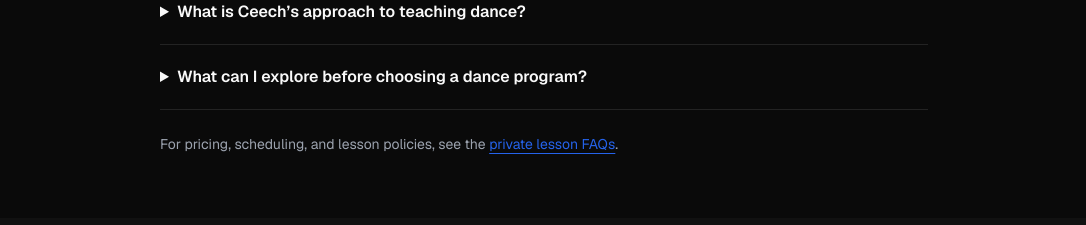
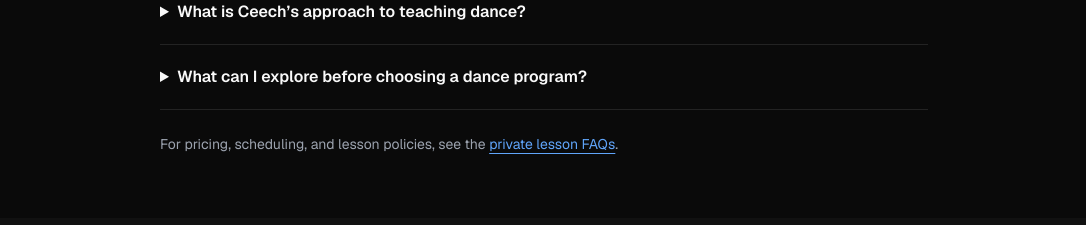
Before and after one commit to ceechhsu/dancewithceech-nextjs, a Next.js app: page / in a window 1280 px wide. Shown: the part 6580-6805 px from the top of the page, without its empty margins (96-1182 px from the left). Built offline with nearby package versions, Linux system fonts and the light colour scheme; no server answers; a web font is replaced by a local one.

Commit message:
Restore accessible homepage FAQ link contrast

```diff
--- a/src/app/globals.css
+++ b/src/app/globals.css
@@ -11,7 +11,7 @@
   --muted: #9CA3AF;
 
   /* Accent colors */
-  --accent-primary: #2563EB;   /* Electric blue, CTAs, links, highlights */
+  --accent-primary: #2563EB;   /* Electric blue for large CTA text and filled controls; use accessible blue for small text on dark surfaces. */
   --accent-primary-accessible: #60A5FA; /* Accessible blue for small text on dark surfaces */
   --accent-secondary: #FDB515; /* Cal Gold, milestones, achievements, badges */
   --accent-gold: #FDB515;      /* Alias for accent-secondary */
--- a/src/app/page.tsx
+++ b/src/app/page.tsx
@@ -176,7 +176,7 @@ export default async function Home() {
             </details>
           ))}
           <p className="mt-6 text-sm" style={{ color: "var(--muted)" }}>
-            For pricing, scheduling, and lesson policies, see the <Link href="/private-lessons#faq" className="underline underline-offset-4" style={{ color: "var(--accent-primary)" }}>private lesson FAQs</Link>.
+            For pricing, scheduling, and lesson policies, see the <Link href="/private-lessons#faq" className="underline underline-offset-4" style={{ color: "var(--accent-primary-accessible)" }}>private lesson FAQs</Link>.
           </p>
         </div>
       </section>
```
Also changed, not shown: 1 other file (tests, documents, lock files or other folders).
